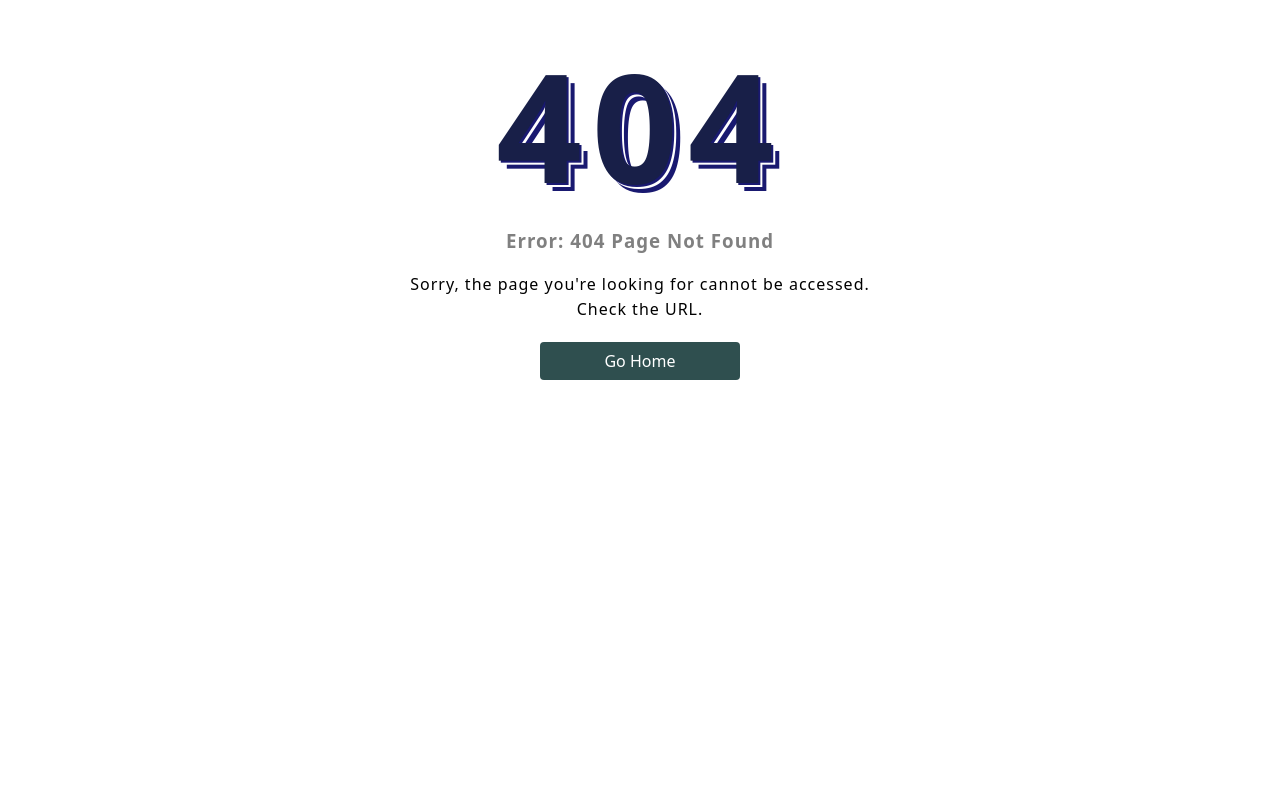
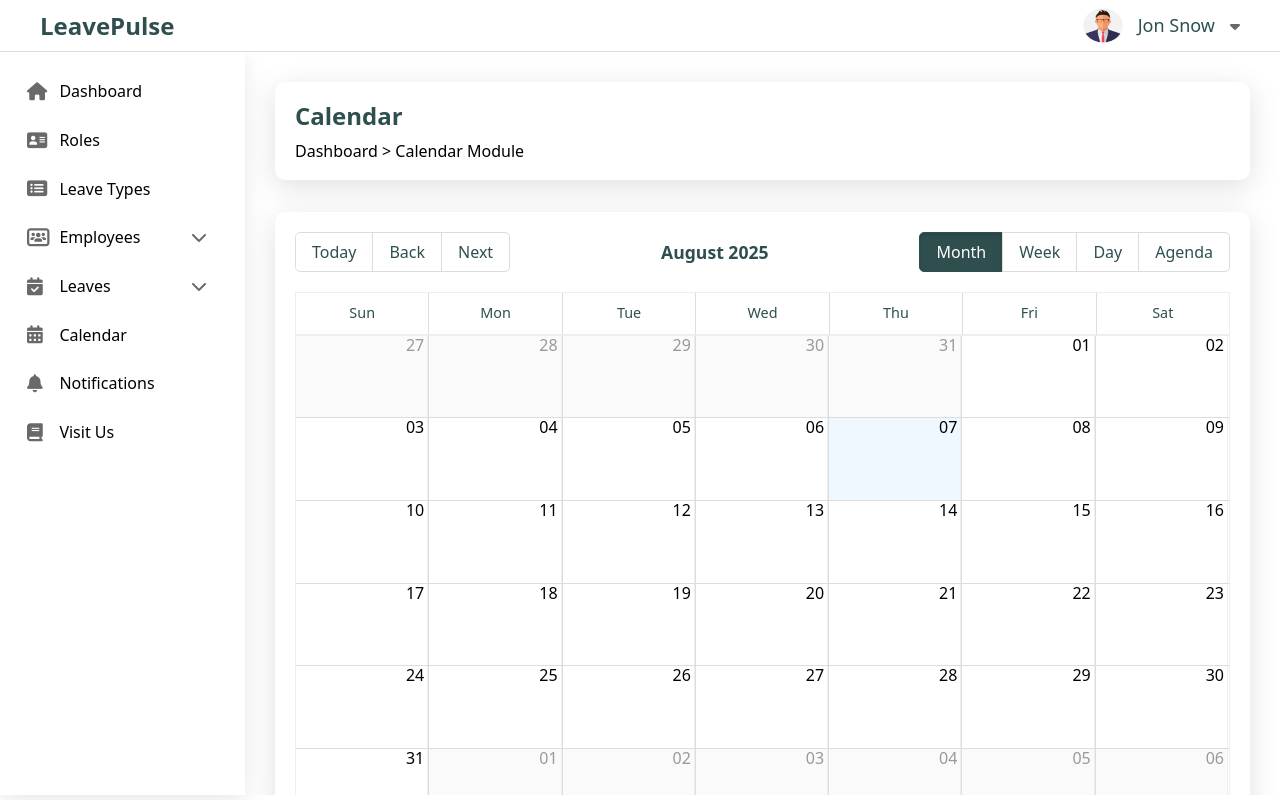
Before and after one commit to DhanushS212003/LeavePulse, a React (Vite) app: page /calendar in a window 1280 px wide. Before the commit this address had no page. Built offline with nearby package versions, Linux system fonts and the light colour scheme.

Commit message:
added calendar component

```diff
--- a/package.json
+++ b/package.json
@@ -11,6 +11,7 @@
   },
   "dependencies": {
     "react": "^19.0.0",
+    "react-big-calendar": "^1.19.4",
     "react-dom": "^19.0.0",
     "react-router-dom": "^7.5.2"
   },
--- /dev/null
+++ b/src/calendar/Calendar.jsx
@@ -0,0 +1,94 @@
+import BreadCrumb from "../breadcrumb/Breadcrumb";
+import { Calendar as ReactCalendar, momentLocalizer } from "react-big-calendar";
+import moment from "moment";
+import "react-big-calendar/lib/css/react-big-calendar.css";
+import "./calendar.css";
+
+const localizer = momentLocalizer(moment);
+
+const Calendar = () => {
+  const events = [
+    {
+      title: "Jon Snow - Sick Leave",
+      start: new Date(2026, 0, 15),
+      end: new Date(2026, 0, 16),
+      resource: "sick",
+    },
+    {
+      title: "Arya Stark - Casual Leave",
+      start: new Date(2026, 0, 20),
+      end: new Date(2026, 0, 20),
+      resource: "casual",
+    },
+    {
+      title: "Jamie Lannister - Personal Leave",
+      start: new Date(2026, 0, 22),
+      end: new Date(2026, 0, 24),
+      resource: "personal",
+    },
+    {
+      title: "Jon Snow - Annual Leave",
+      start: new Date(2026, 0, 28),
+      end: new Date(2026, 1, 1),
+      resource: "annual",
+    },
+    {
+      title: "Jon Snow - Medical Leave",
+      start: new Date(2026, 1, 5),
+      end: new Date(2026, 1, 5),
+      resource: "medical",
+    },
+    {
+      title: "Arya Stark - Vacation",
+      start: new Date(2026, 1, 10),
+      end: new Date(2026, 1, 12),
+      resource: "vacation",
+    },
+  ];
+
+  const eventStyleGetter = (event) => {
+    const colors = {
+      sick: { backgroundColor: "#ff6b6b", borderColor: "#ff5252" },
+      casual: { backgroundColor: "#4ecdc4", borderColor: "#26a69a" },
+      personal: { backgroundColor: "#95e1d3", borderColor: "#6ab5a8" },
+      annual: { backgroundColor: "#f38181", borderColor: "#e85a5a" },
+      medical: { backgroundColor: "#ffa07a", borderColor: "#ff8c69" },
+      vacation: { backgroundColor: "#87ceeb", borderColor: "#5f9ea0" },
+    };
+
+    const style = colors[event.resource] || {
+      backgroundColor: "#2d7474",
+      borderColor: "#2d7474",
+    };
+
+    return {
+      style: {
+        ...style,
+        borderRadius: "4px",
+        color: "white",
+        border: "none",
+        padding: "2px 6px",
+        fontSize: "0.875rem",
+      },
+    };
+  };
+
+  return (
+    <>
+      <BreadCrumb title="Calendar" path="Dashboard > Calendar Module" />
+
+      <div className="calendar_section">
+        <ReactCalendar
+          localizer={localizer}
+          events={events}
+          startAccessor="start"
+          endAccessor="end"
+          eventPropGetter={eventStyleGetter}
+          style={{ height: 600 }}
+        />
+      </div>
+    </>
+  );
+};
+
+export default Calendar;
--- /dev/null
+++ b/src/calendar/calendar.css
@@ -0,0 +1,138 @@
+.calendar_section {
+  padding: 20px;
+  border-radius: 10px;
+  box-shadow: rgba(100, 100, 111, 0.2) 0px 7px 29px 0px;
+
+  .rbc-header {
+    padding: 12px 8px;
+    font-weight: 500;
+    border-bottom: 2px solid #EEEEEE;
+    color: darkslategray;
+  }
+
+  .rbc-today {
+    background-color: #f0f8ff;
+  }
+
+  .rbc-off-range-bg {
+    background-color: #fafafa;
+  }
+
+  .rbc-toolbar {
+    margin-bottom: 20px;
+  }
+
+  .rbc-toolbar button {
+    padding: 8px 16px;
+    border: 1px solid #dcdcdc;
+    border-radius: 5px;
+    background: white;
+    color: darkslategray;
+    font-weight: 500;
+    cursor: pointer;
+    transition: all 0.2s ease;
+  }
+
+  .rbc-toolbar button:hover {
+    background-color: #f5f5f5;
+  }
+
+  .rbc-toolbar button:active,
+  .rbc-toolbar button.rbc-active {
+    background-color: darkslategray;
+    color: white;
+    border-color: darkslategray;
+  }
+
+  .rbc-toolbar-label {
+    font-size: 1.1rem;
+    font-weight: 600;
+    color: darkslategray;
+  }
+
+  .rbc-event {
+    background-color: #2d7474;
+    border-color: #2d7474;
+    border-radius: 4px;
+    padding: 2px 6px;
+    font-size: 0.875rem;
+  }
+
+  .rbc-event:hover {
+    background-color: #1f5a5a;
+    border-color: #1f5a5a;
+  }
+
+  .rbc-day-slot .rbc-time-slot {
+    border-top: 1px solid #f0f0f0;
+  }
+
+  .rbc-time-header-content {
+    border-left: 1px solid #EEEEEE;
+  }
+
+  .rbc-time-content {
+    border-top: 2px solid #EEEEEE;
+  }
+
+  .rbc-day-bg {
+    border-right: 1px solid #EEEEEE;
+  }
+
+  .rbc-month-view {
+    border: 1px solid #EEEEEE;
+  }
+
+  .rbc-agenda-view table {
+    border: 1px solid #EEEEEE;
+  }
+
+  .rbc-agenda-date-cell,
+  .rbc-agenda-time-cell {
+    padding: 10px;
+    border-right: 1px solid #EEEEEE;
+  }
+
+  .rbc-agenda-event-cell {
+    padding: 10px;
+  }
+
+  .rbc-selected {
+    background-color: #e6f3f3;
+  }
+
+  .rbc-show-more {
+    background-color: #f5f5f5;
+    color: #2d7474;
+    border-radius: 4px;
+    padding: 4px 8px;
+    font-size: 0.875rem;
+    font-weight: 500;
+  }
+
+  .rbc-show-more:hover {
+    background-color: #e0e0e0;
+  }
+
+  @media (max-width: 768px) {
+    .rbc-toolbar {
+      flex-direction: column;
+      gap: 10px;
+    }
+
+    .rbc-toolbar button {
+      padding: 6px 12px;
+      font-size: 0.875rem;
+    }
+
+    .rbc-toolbar-label {
+      font-size: 1rem;
+    }
+  }
+}
+
+@media (max-width: 768px) {
+  .calendar_section {
+    padding: 15px;
+  }
+}
--- a/src/dashboard/Dashboard.jsx
+++ b/src/dashboard/Dashboard.jsx
@@ -19,9 +19,9 @@ const Dashboard = () => {
   ];
 
   const data = [
-    ["Surya", "Sick Leave", "2025-08-26", "Pending", "Edit"],
-    ["Dhanush", "Casual Leave", "2025-08-23", "Accepted", "Edit"],
-    ["Vijay", "Personal Leave", "2025-08-18", "Pending", "Edit"],
+    ["Jon Snow", "Sick Leave", "2025-08-26", "Pending", "Edit"],
+    ["Arya Stark", "Casual Leave", "2025-08-23", "Accepted", "Edit"],
+    ["Jamie Lannister", "Personal Leave", "2025-08-18", "Pending", "Edit"],
   ];
 
   const filters = [
@@ -50,7 +50,7 @@ const Dashboard = () => {
           <img src={banner} className="banner_img" alt="Banner" />
           <div>
             <p className="welcome_tag">Welcome Back</p>
-            <h2 className="banner_user_name">Mary Fernadoes</h2>
+            <h2 className="banner_user_name">Jon Snow</h2>
             <p className="banner_line">
               Lorem ipsum dolor sit amet, consectetur adipisicing elit. Unde hic
               non repellendus debitis iure, doloremque assumenda.
--- a/src/employee/Employees.jsx
+++ b/src/employee/Employees.jsx
@@ -11,9 +11,9 @@ const Employees = () => {
   ];
 
   const data = [
-    ["Dhanush", "dhanush@gmail.com", "Manager", "2025-01-10", "Edit"],
-    ["Surya", "surya@gmail.com", "Developer", "2024-11-05", "Edit"],
-    ["Vijay", "vijay@gmail.com", "Designer", "2025-08-01", "Edit"],
+    ["Arya Stark", "aryastark@gmail.com", "Manager", "2025-01-10", "Edit"],
+    ["Jon Snow", "jonsnow@gmail.com", "Developer", "2024-11-05", "Edit"],
+    ["Jamie Lannister", "jamielannister@gmail.com", "Designer", "2025-08-01", "Edit"],
   ];
 
   const filters = [
--- a/src/header/Header.jsx
+++ b/src/header/Header.jsx
@@ -51,7 +51,7 @@ const Header = () => {
 
         <div className="profile_container" onClick={toggleProfileContainer}>
           <img src={profile_logo} className="profile_photo" alt="Profile" />
-          <p className="user_name">Mary Fernadoes</p>
+          <p className="user_name">Jon Snow</p>
           <i className="fa-solid fa-caret-down"></i>
         </div>
       </div>
--- a/src/profile/Profile.jsx
+++ b/src/profile/Profile.jsx
@@ -11,7 +11,7 @@ const Profile = () => {
         <div className="profile_container">
           <img src={profile_logo} className="profile_img" />
           <p style={{ color: "darkslategray", fontWeight: "600" }}>
-            Welcome Mary
+            Welcome Jon Snow
           </p>
         </div>
 
@@ -19,15 +19,15 @@ const Profile = () => {
           <div className="fields_container">
             <div className="field_container">
               <label> First Name </label>
-              <input type="text" defaultValue="Mary" />
+              <input type="text" defaultValue="Jon" />
             </div>
             <div className="field_container">
               <label> Last Name </label>
-              <input type="text" defaultValue="Fernadoes" />
+              <input type="text" defaultValue="Snow" />
             </div>
             <div className="field_container">
               <label> Email </label>
-              <input type="text" defaultValue="mary.fernadoes@gmail.com" />
+              <input type="text" defaultValue="jonsnow@gmail.com" />
             </div>
             <div className="field_container">
               <label> Phone No </label>
@@ -35,7 +35,7 @@ const Profile = () => {
             </div>
             <div className="field_container">
               <label> Role </label>
-              <input type="text" defaultValue="Manager" />
+              <input type="text" defaultValue="Developer" />
             </div>
             <div className="field_container">
               <label> Available leave days </label>
--- a/src/routes.jsx
+++ b/src/routes.jsx
@@ -10,6 +10,7 @@ import Employees from "./employee/Employees";
 import MyLeaves from "./leave/MyLeaves";
 import Notifications from "./notification/Notifications";
 import Profile from "./profile/Profile";
+import Calendar from "./calendar/Calendar";
 
 export const routes = [
   {
@@ -25,6 +26,7 @@ export const routes = [
       { path: "my_leaves", element: <MyLeaves /> },
       { path: "notifications", element: <Notifications /> },
       { path: "profile", element: <Profile /> },
+      { path: "calendar", element: <Calendar /> },
     ],
   },
   { path: "login", element: <Login /> },
```
Also changed, not shown: 1 other file (tests, documents, lock files or other folders).
